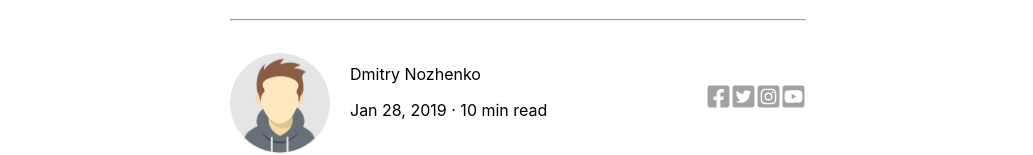
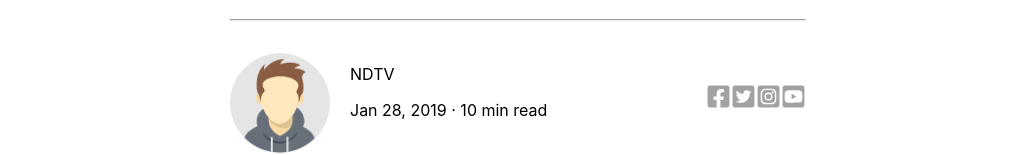
Before and after one commit to MernRash/react-blog, a React (Create React App) app: page /article/18 in a window 1280 px wide. Shown: the part 257-412 px from the top of the page, without its empty margins (122-1155 px from the left). Built offline with nearby package versions, Linux system fonts and the light colour scheme.

Commit message:
Update blog.js

```diff
--- a/src/Components/Blog/blog.js
+++ b/src/Components/Blog/blog.js
@@ -34,7 +34,7 @@ export default function Blog(){
                 <h2>{values.title}</h2>
                 <hr/>
                 <div className="author-info">
-                    <Author name="Dmitry Nozhenko"/>
+                    <Author name={values.author}/>
                     <div className="author-social-profiles">
                         <FaFacebookSquare/>
                         <FaTwitterSquare/>
```
